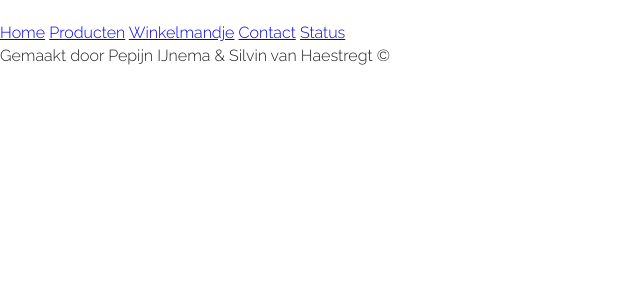
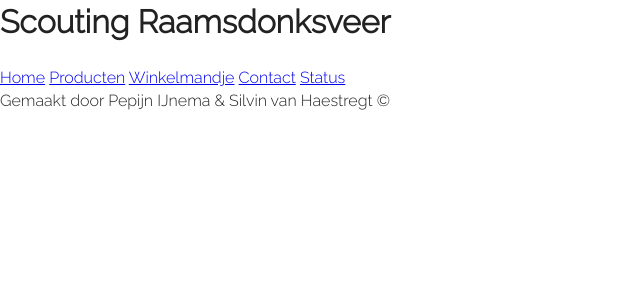
Before and after one commit to SilvinvanHaestregt/Project-Winkeltje-Raamsdonksveer, a PHP site: page /b3-22-feb/index.php in a window 1280 px wide. Shown: the top 300 px of the page, without its empty margins (0-640 px from the left). Run offline with PHP 8.4, Linux system fonts and the light colour scheme.

Commit message:
Update header.php

```diff
--- a/header.php
+++ b/header.php
@@ -5,6 +5,7 @@
 <body>
 	<header>
 		<div class="header">
+			<h1>Scouting Raamsdonksveer</h1>
 			<a href="" ><img src="" alt=""></a>
 			<div class="navbar">
 				<a href="index.php">Home</a>
```
